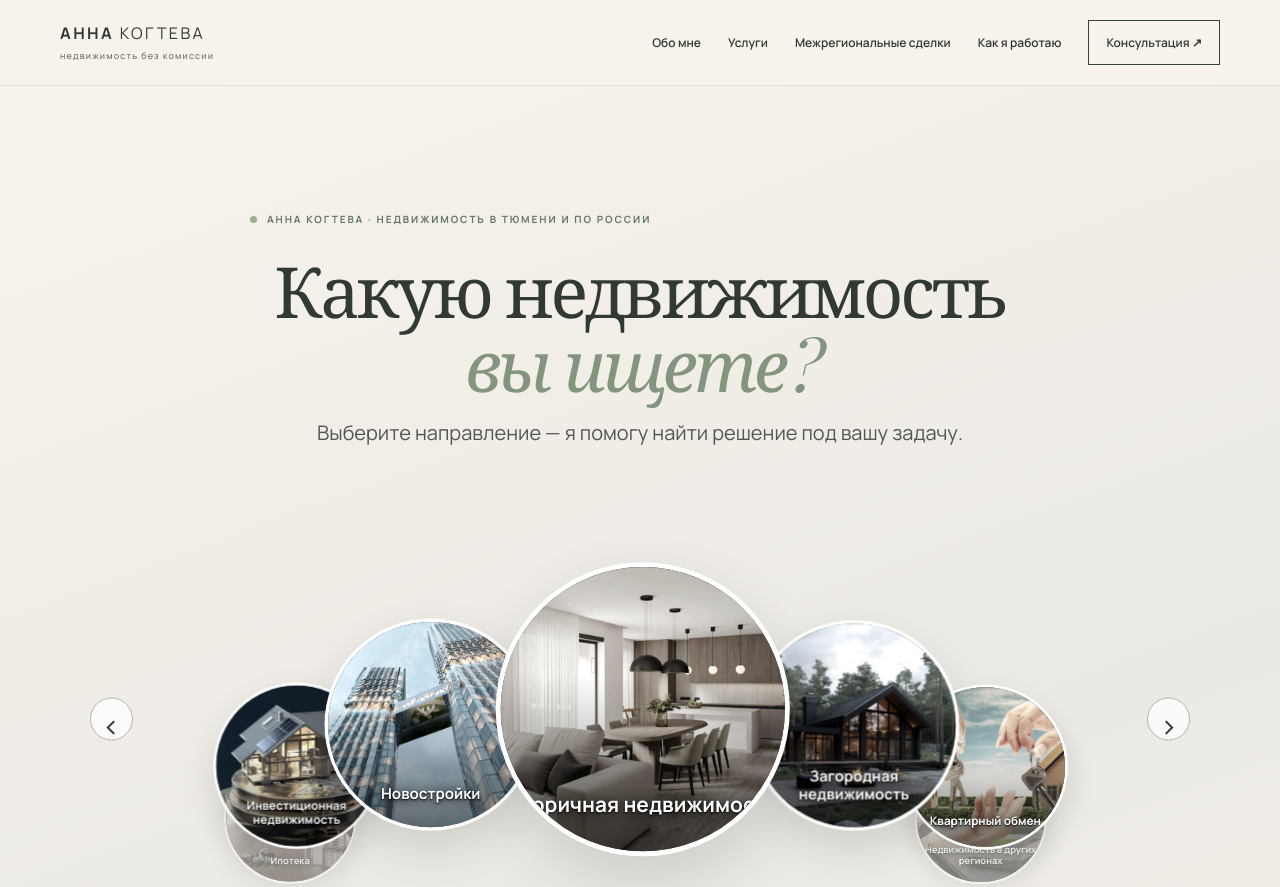
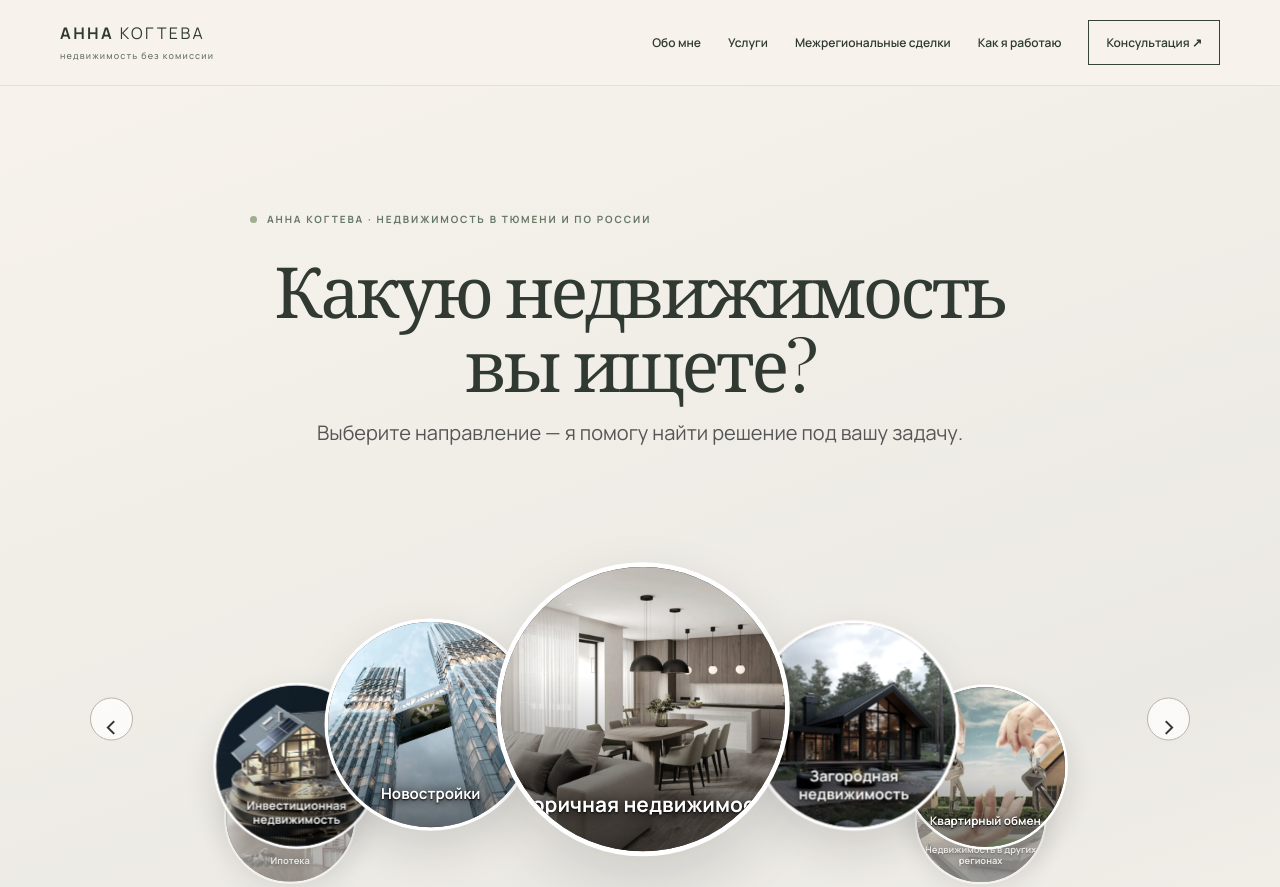
Before and after one commit to KogAnna/anna-kogteva-site, a plain HTML site: page index.html in a window 1280 px wide. Shown: the top 887 px of the page. Drawn offline with nearby package versions, Linux system fonts and the light colour scheme; a web font is replaced by a local one.

Commit message:
Refine hero heading into two non-italic lines

```diff
--- a/index.html
+++ b/index.html
@@ -9,7 +9,7 @@
 <body>
 <header class="header"><div class="container nav"><a href="#top" class="logo">АННА <span>КОГТЕВА</span><small>недвижимость без комиссии</small></a><button class="menu-toggle" aria-expanded="false" aria-controls="navigation" aria-label="Открыть меню">☰</button><nav id="navigation"><a href="#about">Обо мне</a><a href="#services">Услуги</a><a href="#exchange">Межрегиональные сделки</a><a href="#steps">Как я работаю</a><a class="nav-cta" href="#contact">Консультация ↗</a></nav></div></header>
 <main id="top">
-<section class="choice-hero" aria-labelledby="choice-title"><div class="container"><div class="choice-heading"><span class="eyebrow"><span class="dot"></span> АННА КОГТЕВА · НЕДВИЖИМОСТЬ В ТЮМЕНИ И ПО РОССИИ</span><h1 id="choice-title">Какую недвижимость <em>вы ищете?</em></h1><p>Выберите направление — я помогу найти решение под вашу задачу.</p></div><div class="orbit-shell"><div class="orbit" id="property-orbit" aria-label="Направления недвижимости">
+<section class="choice-hero" aria-labelledby="choice-title"><div class="container"><div class="choice-heading"><span class="eyebrow"><span class="dot"></span> АННА КОГТЕВА · НЕДВИЖИМОСТЬ В ТЮМЕНИ И ПО РОССИИ</span><h1 id="choice-title">Какую недвижимость <span class="choice-title-line">вы ищете?</span></h1><p>Выберите направление — я помогу найти решение под вашу задачу.</p></div><div class="orbit-shell"><div class="orbit" id="property-orbit" aria-label="Направления недвижимости">
 <button type="button" class="orbit-item" data-category="newbuilds" aria-label="Выбрать: Новостройки"><img src="assets/circle-newbuilds.jpg" alt="" fetchpriority="high"><span>Новостройки</span></button>
 <button type="button" class="orbit-item" data-category="secondary" aria-label="Выбрать: Вторичная недвижимость"><img src="assets/circle-secondary.jpg" alt="" fetchpriority="high"><span>Вторичная недвижимость</span></button>
 <button type="button" class="orbit-item" data-category="country" aria-label="Выбрать: Загородная недвижимость"><img src="assets/circle-country.jpg" alt="" fetchpriority="high"><span>Загородная недвижимость</span></button>
```
